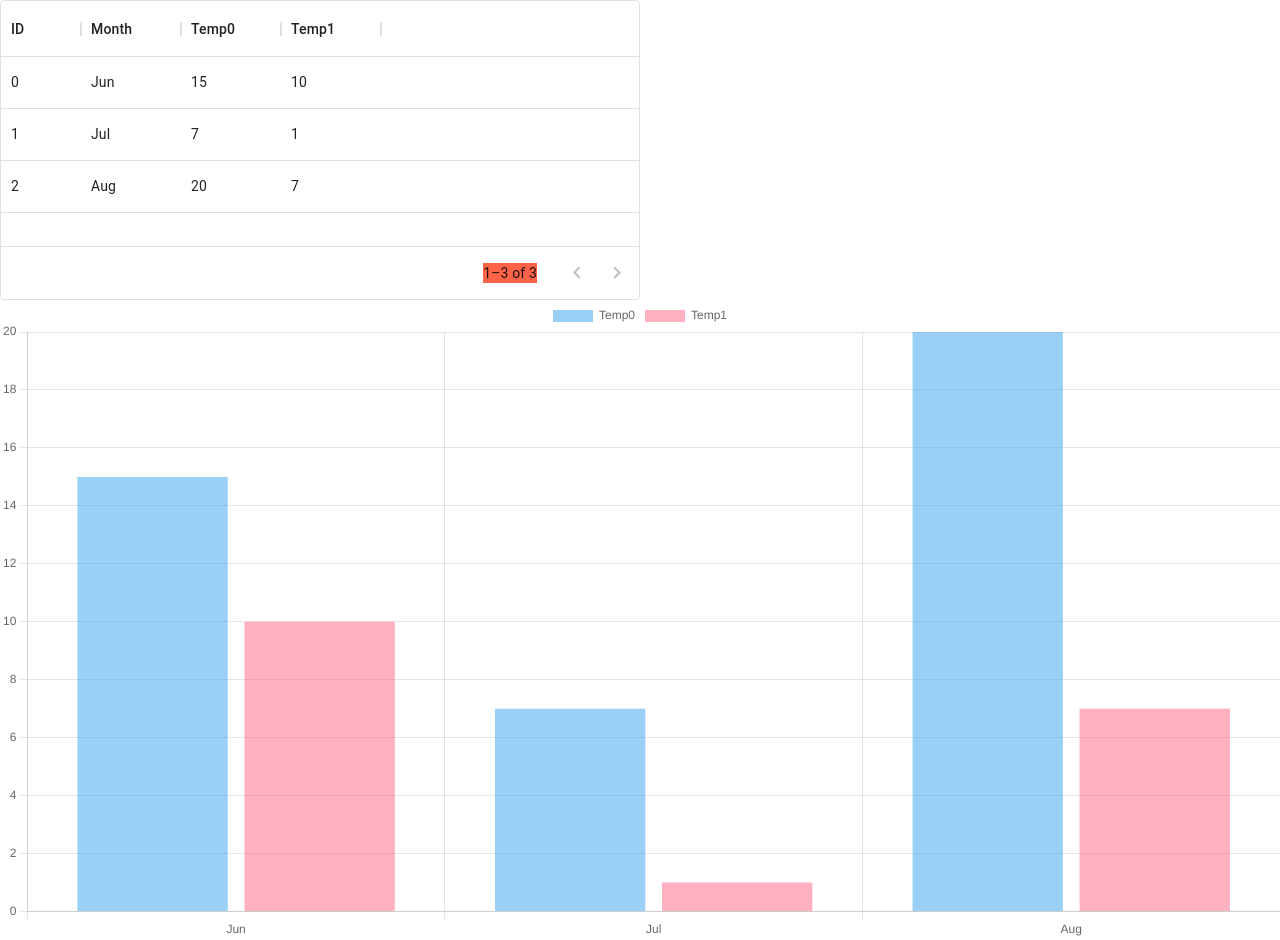
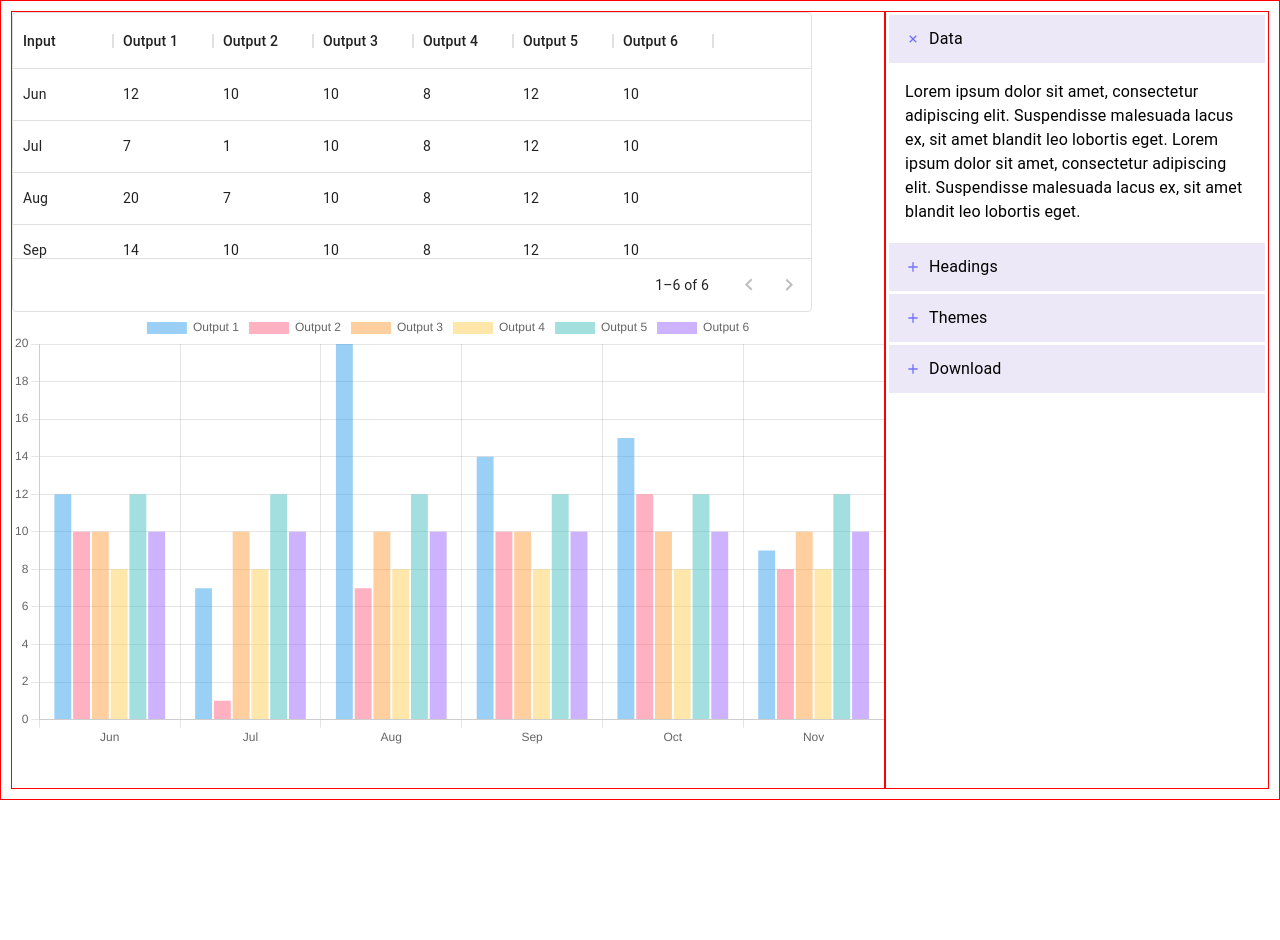
Before and after one commit to darshandesai1095/graph-creator, a React (Create React App) app: page / in a window 1280 px wide. After the commit the page ends 800 px from the top, so only its background shows below. Built offline with nearby package versions, Linux system fonts and the light colour scheme.

Commit message:
accordion effect

```diff
--- a/package.json
+++ b/package.json
@@ -5,7 +5,8 @@
   "dependencies": {
     "@emotion/react": "^11.10.5",
     "@emotion/styled": "^11.10.5",
-    "@mui/material": "^5.10.14",
+    "@mui/icons-material": "^5.10.15",
+    "@mui/material": "^5.10.15",
     "@mui/x-data-grid": "^5.17.12",
     "@testing-library/jest-dom": "^5.16.5",
     "@testing-library/react": "^13.4.0",
--- /dev/null
+++ b/src/Accordion.js
@@ -0,0 +1,127 @@
+import * as React from 'react';
+import { styled } from '@mui/material/styles';
+import ArrowForwardIosSharpIcon from '@mui/icons-material/ArrowForwardIosSharp';
+import MuiAccordion, { AccordionProps } from '@mui/material/Accordion';
+import MuiAccordionSummary, {
+  AccordionSummaryProps,
+} from '@mui/material/AccordionSummary';
+import MuiAccordionDetails from '@mui/material/AccordionDetails';
+import Typography from '@mui/material/Typography';
+
+import AddCircleOutlineIcon from '@mui/icons-material/AddCircleOutline';
+import AddCircleIcon from '@mui/icons-material/AddCircle';
+import AddIcon from '@mui/icons-material/Add';
+import { red } from '@mui/material/colors';
+
+
+
+const Accordion = styled((props) => (
+  <MuiAccordion disableGutters elevation={0} square {...props} sx={{
+        backgroundColor: '#f5efff',
+        color: 'black'
+    }}/>
+))(({ theme }) => ({
+  border: `3px solid white`,
+  '&:not(:last-child)': {
+    borderBottom: 0,
+  },
+  '&:before': {
+    display: 'none',
+  },
+}));
+
+
+
+const AccordionSummary = styled((props) => (
+  <MuiAccordionSummary
+    expandIcon={<AddIcon sx={{ fontSize: '1rem', color: '#7371fc' }} />}
+    {...props}
+  />
+))(({ theme }) => ({
+  backgroundColor:
+    theme.palette.mode === 'dark'
+      ? 'rgba(255, 255, 255, .05)'
+      : 'rgba(0, 0, 0, .03)',
+  flexDirection: 'row-reverse',
+  '& .MuiAccordionSummary-expandIconWrapper.Mui-expanded': {
+    transform: 'rotate(45deg)',
+  },
+  '& .MuiAccordionSummary-content': {
+    marginLeft: theme.spacing(1),
+  },
+}));
+
+
+
+const AccordionDetails = styled(MuiAccordionDetails)(({ theme }) => ({
+  backgroundColor: 'white',
+  padding: theme.spacing(2),
+  borderTop: '1px solid white',
+}));
+
+
+
+export default function CustomizedAccordions() {
+
+
+
+  return (
+    <div>
+      <Accordion expanded={true}>
+        <AccordionSummary aria-controls="panel1d-content" id="panel1d-header">
+          <Typography>Data</Typography>
+        </AccordionSummary>
+        <AccordionDetails>
+          <Typography>
+            Lorem ipsum dolor sit amet, consectetur adipiscing elit. Suspendisse
+            malesuada lacus ex, sit amet blandit leo lobortis eget. Lorem ipsum
+            dolor sit amet, consectetur adipiscing elit. Suspendisse malesuada
+            lacus ex, sit amet blandit leo lobortis eget.
+          </Typography>
+        </AccordionDetails>
+      </Accordion>
+
+      <Accordion>
+        <AccordionSummary aria-controls="panel2d-content" id="panel2d-header">
+          <Typography>Headings</Typography>
+        </AccordionSummary>
+        <AccordionDetails>
+
+            Lorem ipsum dolor sit amet, consectetur adipiscing elit. Suspendisse
+            malesuada lacus ex, sit amet blandit leo lobortis eget. Lorem ipsum
+            dolor sit amet, consectetur adipiscing elit. Suspendisse malesuada
+            lacus ex, sit amet blandit leo lobortis eget.
+
+        </AccordionDetails>
+      </Accordion>
+
+      <Accordion>
+        <AccordionSummary aria-controls="panel3d-content" id="panel3d-header">
+          <Typography>Themes</Typography>
+        </AccordionSummary>
+        <AccordionDetails>
+          <Typography>
+            Lorem ipsum dolor sit amet, consectetur adipiscing elit. Suspendisse
+            malesuada lacus ex, sit amet blandit leo lobortis eget. Lorem ipsum
+            dolor sit amet, consectetur adipiscing elit. Suspendisse malesuada
+            lacus ex, sit amet blandit leo lobortis eget.
+          </Typography>
+        </AccordionDetails>
+      </Accordion>
+
+      <Accordion>
+        <AccordionSummary aria-controls="panel3d-content" id="panel3d-header">
+          <Typography>Download</Typography>
+        </AccordionSummary>
+        <AccordionDetails>
+          <Typography>
+            Lorem ipsum dolor sit amet, consectetur adipiscing elit. Suspendisse
+            malesuada lacus ex, sit amet blandit leo lobortis eget. Lorem ipsum
+            dolor sit amet, consectetur adipiscing elit. Suspendisse malesuada
+            lacus ex, sit amet blandit leo lobortis eget.
+          </Typography>
+        </AccordionDetails>
+      </Accordion>
+    </div>
+  );
+}
--- a/src/App.css
+++ b/src/App.css
@@ -1,8 +1,26 @@
 * {
-  margin: 0;
+  margin: 0px;
   padding: 0;
+  box-sizing: border-box
 }
 
-p {
-  background-color: tomato;
+.App {
+  padding: 10px;
+  display: flex;
+  flex-direction: row;
+  justify-content: space-between;
+  width: 100vw;
+  height: 100vh;
+  border: 1px solid red;
+
 }
+
+.main-content {
+  border: 1px solid red;
+  flex-grow: 1;
+}
+
+.sidebar {
+  border: 1px solid red;
+  width: 30vw;
+}
--- a/src/App.js
+++ b/src/App.js
@@ -3,41 +3,66 @@ import { useState } from 'react';
 import BarChart from './Charts/BarChart.js'
 import Box from '@mui/material/Box';
 import { DataGrid } from '@mui/x-data-grid';
+import CustomizedAccordions from './Accordion.js'
+
 
 function App() {
 
   // INPUT DATA -> e.g. csv, pasted, typed, etc
   // these have to be created using useState as the can be updated
 
-  const colHeaders = [
-    { field: 'id',      headerName: 'ID',     width: 80,   editable: false},
-    { field: 'field_0', headerName: 'Month',  width: 100,  editable: true },
-    { field: 'field_1', headerName: 'Temp0',  width: 100,  editable: true },
-    { field: 'field_2', headerName: 'Temp1',  width: 100,  editable: true },
-  ]
+  const [colHeaders, setColHeaders] = useState([
+    { field: 'id',      headerName: '#',        width: 50,   editable: false, hide: true},
+    { field: 'field_1', headerName: 'Input',    width: 100,  editable: true,  allowResizing: true },
+    { field: 'field_2', headerName: 'Output 1', width: 100,  editable: true },
+    { field: 'field_3', headerName: 'Output 2', width: 100,  editable: true },
+    { field: 'field_4', headerName: 'Output 3', width: 100,  editable: true },
+    { field: 'field_5', headerName: 'Output 4', width: 100,  editable: true },
+    { field: 'field_6', headerName: 'Output 5', width: 100,  editable: true },
+    { field: 'field_7', headerName: 'Output 6', width: 100,  editable: true },
+  ])
 
-  const [row_0_field_1, set_row_0_field_1] = useState(15)
+  const [rows, setRows] = useState([
+    { id: 0, field_1: 'Jun', field_2: 12,    field_3: 10, field_4:10, field_5: 8, field_6: 12,    field_7: 10},
+    { id: 1, field_1: 'Jul', field_2: 7,     field_3: 1,  field_4:10, field_5: 8, field_6: 12,    field_7: 10},
+    { id: 2, field_1: 'Aug', field_2: 20,    field_3: 7,  field_4:10, field_5: 8, field_6: 12,    field_7: 10},
+    { id: 3, field_1: 'Sep', field_2: 14,    field_3: 10, field_4:10, field_5: 8, field_6: 12,    field_7: 10},
+    { id: 4, field_1: 'Oct', field_2: 15,    field_3: 12, field_4:10, field_5: 8, field_6: 12,    field_7: 10},
+    { id: 5, field_1: 'Nov', field_2: 9,     field_3: 8,  field_4:10, field_5: 8, field_6: 12,    field_7: 10},
+  ])
 
-  const rows = [
-    { id: 0, field_0: 'Jun', field_1: row_0_field_1,  field_2: 10},
-    { id: 1, field_0: 'Jul', field_1: 7,              field_2: 1},
-    { id: 2, field_0: 'Aug', field_1: 20,             field_2: 7},
-  ]
+  const updateRows = (rows, field, id, value) => {
+    const updatedRows = []
+    rows.map((row) => {
+      if (row.id === id) {
+        let modifiedRow = {...row, [field]: value}
+        updatedRows.push(modifiedRow)
+      } else {
+        updatedRows.push(row)
+      }
+    })
+    setRows(updatedRows)
+  }
 
   // map INPUT DATA to chart
 
-  // const [label, setLabel] = useState(0)
   const labels = rows.map(row => row[Object.keys(row)[1]])
 
   const data = [
-    { id: 0, label: colHeaders[2].headerName, data: rows.map(row => row.field_1)},
-    { id: 1, label: colHeaders[3].headerName, data: rows.map(row => row.field_2)},
+    { id: 0, label: colHeaders[2].headerName, data: rows.map(row => row.field_2)},
+    { id: 1, label: colHeaders[3].headerName, data: rows.map(row => row.field_3)},
+    { id: 2, label: colHeaders[4].headerName, data: rows.map(row => row.field_4)},
+    { id: 3, label: colHeaders[5].headerName, data: rows.map(row => row.field_5)},
+    { id: 4, label: colHeaders[6].headerName, data: rows.map(row => row.field_6)},
+    { id: 5, label: colHeaders[7].headerName, data: rows.map(row => row.field_7)},
   ]
 
   return (
     <div className="App">
 
-        <Box sx={{ height: 300, width: '50%' }}>
+      <div className='main-content'>
+
+        <Box sx={{ height: 300, width: 800 }}>
           <DataGrid
             rows={rows}
             columns={colHeaders}
@@ -45,24 +70,21 @@ function App() {
             rowsPerPageOptions={[10]}
             experimentalFeatures={{ newEditingApi: true }}
             onCellEditStop={(params, event) => {
-              set_row_0_field_1(event.target.value)
+              updateRows(rows, params.field, params.id, event.target.value)
             }}
           />
         </Box>
 
-      {/* <form>
-        <label>enter label:
-          <input
-            type="text"
-            value={label}
-            onChange={(e) => setLabel(e.target.value)}
-          />
-        </label>
-      </form> */}
+        <BarChart datasets={data}
+                  labels = {labels}
+                  width = {'200px'}
+        />
 
-      <BarChart datasets={data}
-                labels = {labels}
-      />
+      </div>
+
+      <div className='sidebar'>
+        <CustomizedAccordions />
+      </div>
 
     </div>
   );
```
Also changed, not shown: Notes.txt (added), 1 other file (tests, documents, lock files or other folders).
